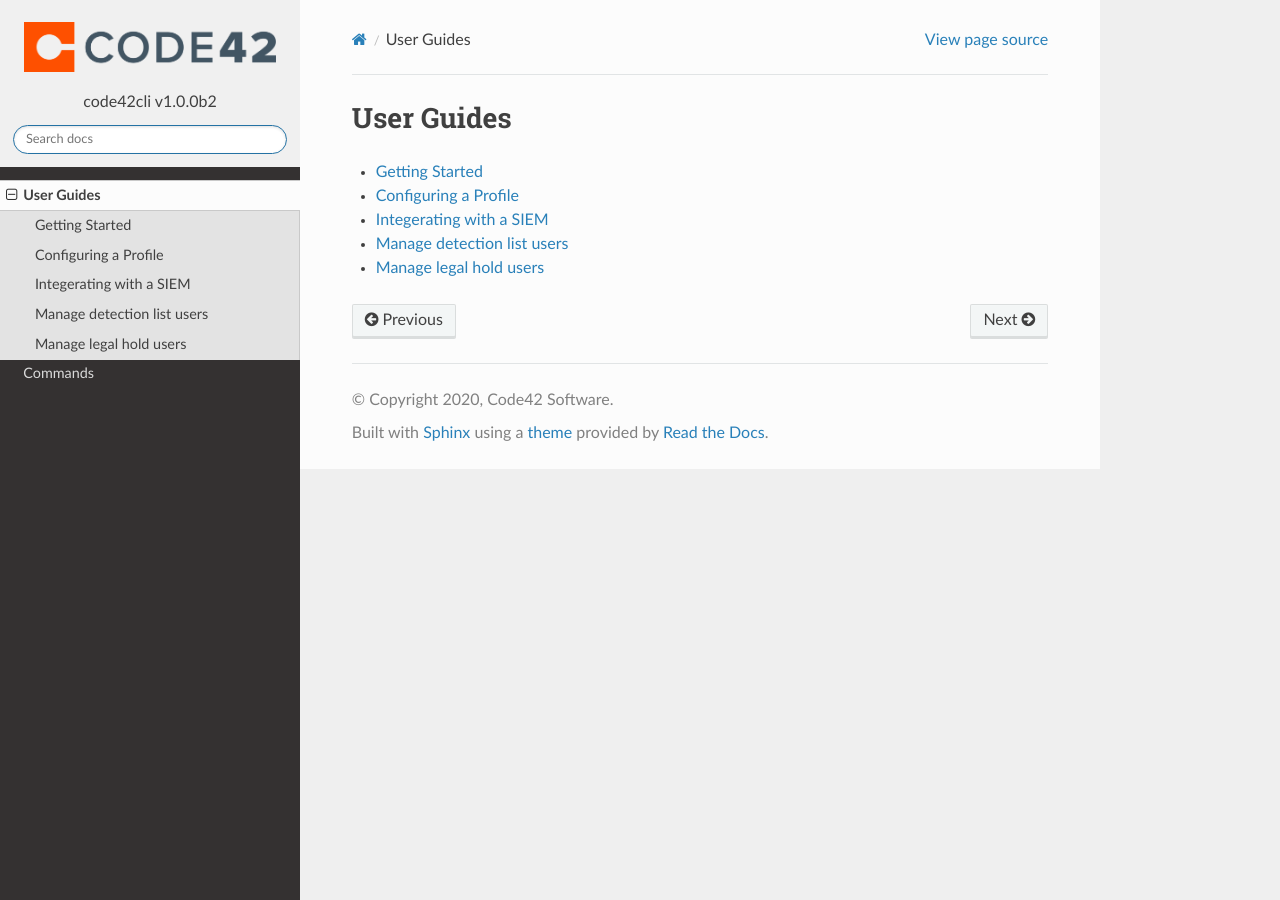
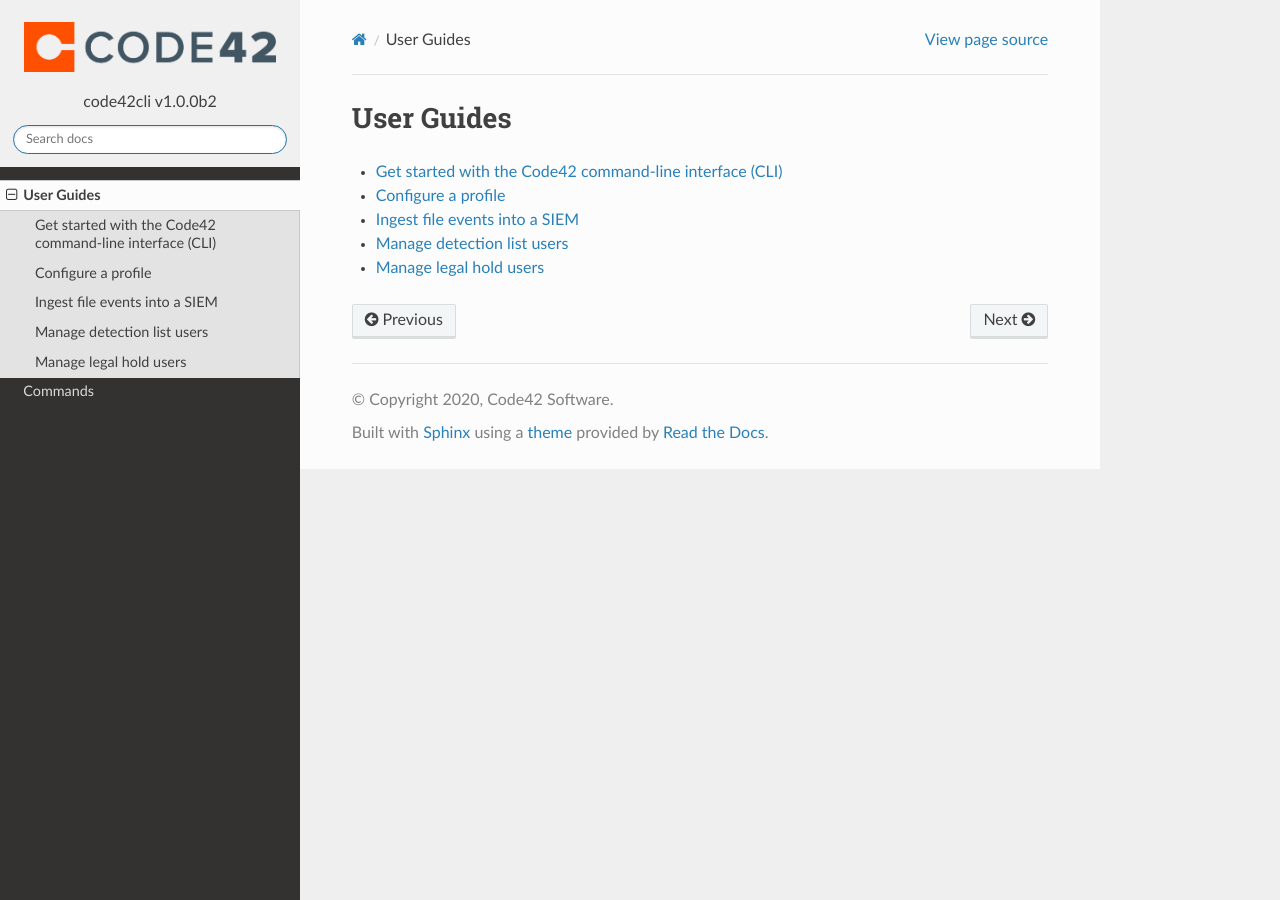
Before and after one commit to code42/code42cli, a Sphinx documentation site: the page built from docs/guides.md, in a window 1280 px wide. Built offline with Sphinx 7.4.7 and the Read the Docs theme 2.0.0, drawn with Linux system fonts in a browser that asks for light colours.

Commit message:
Update guides.md (#131)

```diff
--- a/docs/guides.md
+++ b/docs/guides.md
@@ -1,7 +1,7 @@
 # User Guides
 
-* [Getting Started](userguides/gettingstarted.md)
-* [Configuring a Profile](userguides/profile.md)
-* [Integerating with a SIEM](userguides/siemexample.md)
+* [Get started with the Code42 command-line interface (CLI)](userguides/gettingstarted.md)
+* [Configure a profile](userguides/profile.md)
+* [Ingest file events into a SIEM](userguides/siemexample.md)
 * [Manage detection list users](userguides/detectionlists.md)
 * [Manage legal hold users](userguides/legalhold.md)
```
